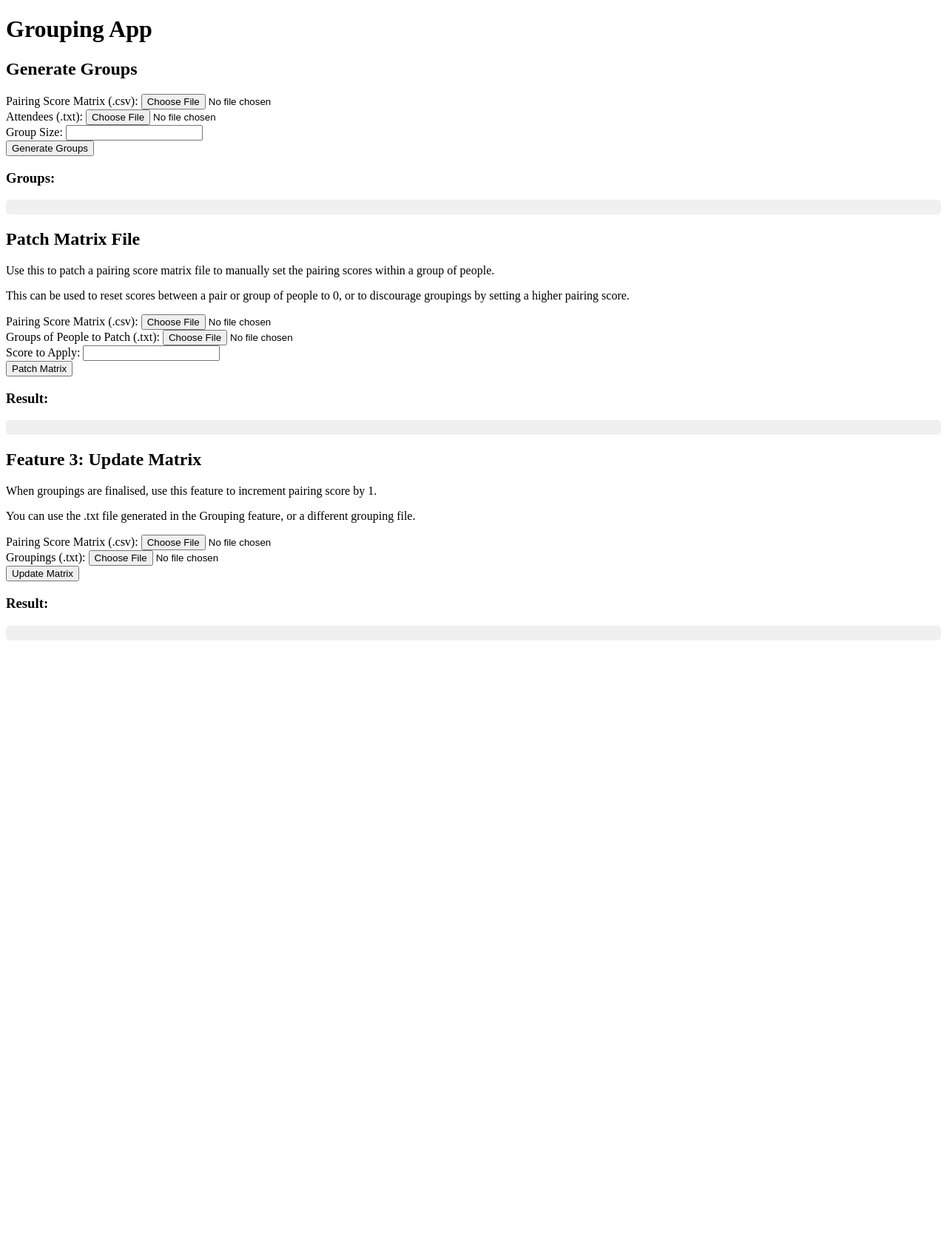
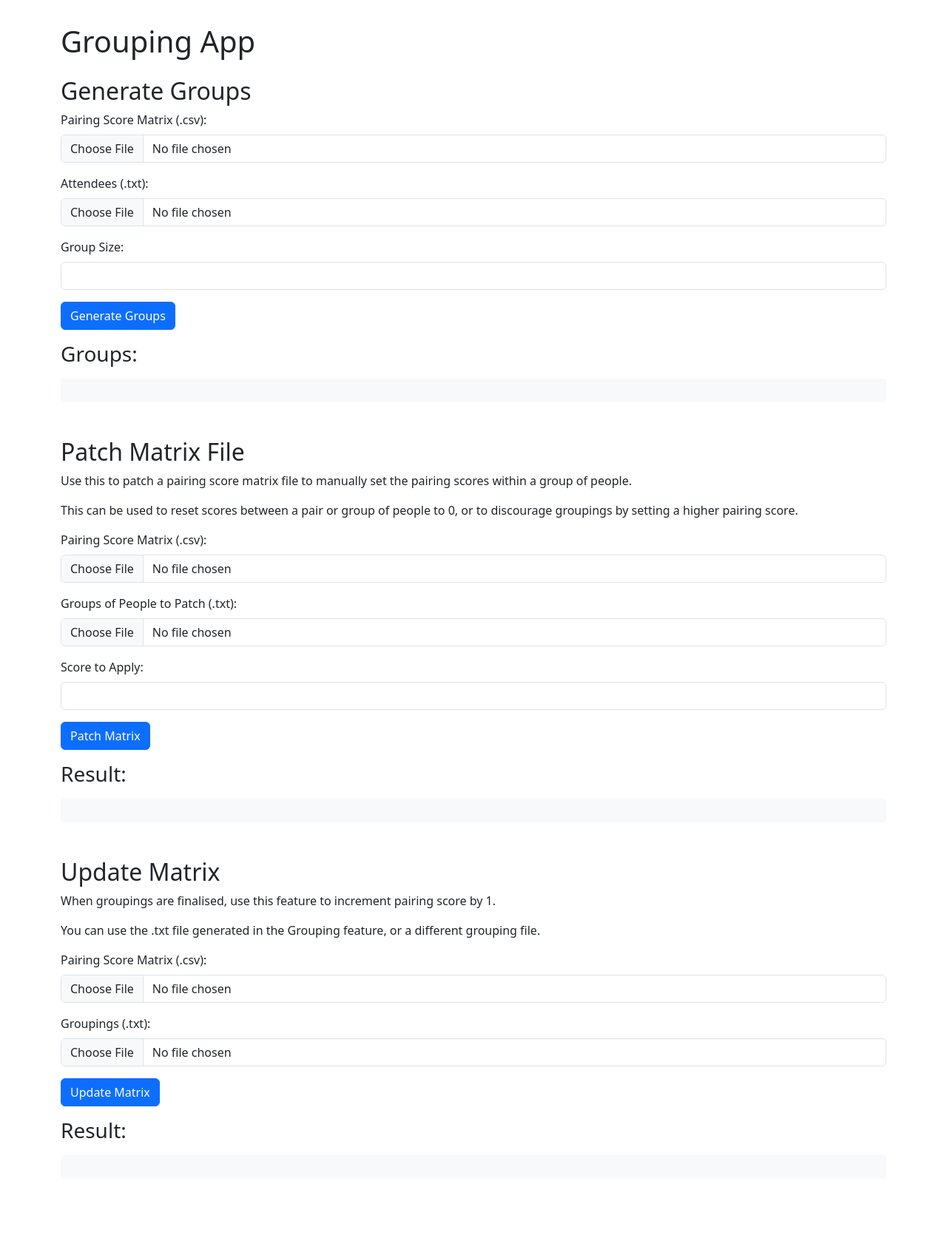
Before and after one commit to rmmsia/dinner-grouping, a Flask app: page / in a window 1280 px wide. Shown: the whole page at 74% size. Before the commit the page ends 866 px from the top, so only its background shows below. Run offline with Flask 3, Linux system fonts and the light colour scheme; some libraries are stand-ins or nearby versions.

Commit message:
Cleaned up front end

```diff
--- a/templates/index.html
+++ b/templates/index.html
@@ -1,75 +1,100 @@
-<!DOCTYPE html>
+<!doctype html>
 <html lang="en">
   <head>
-    <meta charset="UTF-8">
-    <meta name="viewport" content="width=device-width, initial-scale=1.0">
+    <meta charset="utf-8">
+    <meta name="viewport" content="width=device-width, initial-scale=1">
     <title>Grouping App</title>
+    <link href="https://cdn.jsdelivr.net/npm/bootstrap@5.3.3/dist/css/bootstrap.min.css" rel="stylesheet" integrity="sha384-QWTKZyjpPEjISv5WaRU9OFeRpok6YctnYmDr5pNlyT2bRjXh0JMhjY6hW+ALEwIH" crossorigin="anonymous">
     <script src="https://code.jquery.com/jquery-3.6.0.min.js"></script>
     <style>
+        body {
+            padding-top: 2rem;
+            padding-bottom: 2rem;
+        }
+        .feature-section {
+            margin-bottom: 3rem;
+        }
         pre {
             white-space: pre-wrap;
             word-wrap: break-word;
-            background-color: #f0f0f0;
-            padding: 10px;
-            border-radius: 5px;
+            background-color: #f8f9fa;
+            padding: 1rem;
+            border-radius: 0.25rem;
         }
     </style>
   </head>
   <body>
-    <h1>Grouping App</h1>
+    <div class="container">
+        <h1 class="mb-4">Grouping App</h1>
 
+        <div class="feature-section">
             <h2>Generate Groups</h2>
-    <form id="feature1-form">
-        <label for="csv_file">Pairing Score Matrix (.csv):</label>
-        <input type="file" name="csv_file" accept=".csv" required>
-        <br>
-        <label for="txt_file">Attendees (.txt):</label>
-        <input type="file" name="txt_file" accept=".txt" required>
-        <br>
-        <label for="integer_input">Group Size:</label>
-        <input type="number" name="integer_input" required>
-        <br>
-        <button type="submit">Generate Groups</button>
+            <form id="feature1-form" class="mb-3">
+                <div class="mb-3">
+                    <label for="csv_file" class="form-label">Pairing Score Matrix (.csv):</label>
+                    <input type="file" class="form-control" name="csv_file" accept=".csv" required>
+                </div>
+                <div class="mb-3">
+                    <label for="txt_file" class="form-label">Attendees (.txt):</label>
+                    <input type="file" class="form-control" name="txt_file" accept=".txt" required>
+                </div>
+                <div class="mb-3">
+                    <label for="integer_input" class="form-label">Group Size:</label>
+                    <input type="number" class="form-control" name="integer_input" required>
+                </div>
+                <button type="submit" class="btn btn-primary">Generate Groups</button>
             </form>
             <h3>Groups:</h3>
-    <pre id="feature1-output"></pre>
-    <a id="view-link-1" href="#" target="_blank" style="display: none;">Download Groups</a>
+            <pre id="feature1-output" class="mt-3"></pre>
+            <a id="view-link-1" href="#" target="_blank" class="btn btn-secondary mt-2" style="display: none;">Download Groups</a>
+        </div>
 
+        <div class="feature-section">
             <h2>Patch Matrix File</h2>
             <p>Use this to patch a pairing score matrix file to manually set the pairing scores within a group of people.</p>
             <p>This can be used to reset scores between a pair or group of people to 0, or to discourage groupings by setting a higher pairing score.</p>
-    <form id="feature2-form">
-        <label for="csv_file2">Pairing Score Matrix (.csv):</label>
-        <input type="file" name="csv_file2" accept=".csv" required>
-        <br>
-        <label for="txt_file2">Groups of People to Patch (.txt):</label>
-        <input type="file" name="txt_file2" accept=".txt" required>
-        <br>
-        <label for="integer_input">Score to Apply:</label>
-        <input type="number" name="patch_score" required>
-        <br>
-        <button type="submit">Patch Matrix</button>
+            <form id="feature2-form" class="mb-3">
+                <div class="mb-3">
+                    <label for="csv_file2" class="form-label">Pairing Score Matrix (.csv):</label>
+                    <input type="file" class="form-control" name="csv_file2" accept=".csv" required>
+                </div>
+                <div class="mb-3">
+                    <label for="txt_file2" class="form-label">Groups of People to Patch (.txt):</label>
+                    <input type="file" class="form-control" name="txt_file2" accept=".txt" required>
+                </div>
+                <div class="mb-3">
+                    <label for="patch_score" class="form-label">Score to Apply:</label>
+                    <input type="number" class="form-control" name="patch_score" required>
+                </div>
+                <button type="submit" class="btn btn-primary">Patch Matrix</button>
             </form>
             <h3>Result:</h3>
-    <pre id="feature2-output"></pre>
-    <a id="download-link-2" href="#" target="_blank" style="display: none;">Download Processed CSV</a>
+            <pre id="feature2-output" class="mt-3"></pre>
+            <a id="download-link-2" href="#" target="_blank" class="btn btn-secondary mt-2" style="display: none;">Download Processed CSV</a>
+        </div>
 
-    <h2>Feature 3: Update Matrix</h2>
+        <div class="feature-section">
+            <h2>Update Matrix</h2>
             <p>When groupings are finalised, use this feature to increment pairing score by 1.</p>
             <p>You can use the .txt file generated in the Grouping feature, or a different grouping file.</p>
-    <form id="feature3-form">
-        <label for="csv_file3">Pairing Score Matrix (.csv):</label>
-        <input type="file" name="csv_file3" accept=".csv" required>
-        <br>
-        <label for="txt_file3">Groupings (.txt):</label>
-        <input type="file" name="txt_file3" accept=".txt" required>
-        <br>
-        <button type="submit">Update Matrix</button>
+            <form id="feature3-form" class="mb-3">
+                <div class="mb-3">
+                    <label for="csv_file3" class="form-label">Pairing Score Matrix (.csv):</label>
+                    <input type="file" class="form-control" name="csv_file3" accept=".csv" required>
+                </div>
+                <div class="mb-3">
+                    <label for="txt_file3" class="form-label">Groupings (.txt):</label>
+                    <input type="file" class="form-control" name="txt_file3" accept=".txt" required>
+                </div>
+                <button type="submit" class="btn btn-primary">Update Matrix</button>
             </form>
             <h3>Result:</h3>
-    <pre id="feature3-output"></pre>
-    <a id="download-link-3" href="#" target="_blank" style="display: none;">Download Processed CSV</a>
+            <pre id="feature3-output" class="mt-3"></pre>
+            <a id="download-link-3" href="#" target="_blank" class="btn btn-secondary mt-2" style="display: none;">Download Processed CSV</a>
+        </div>
+    </div>
 
+    <script src="https://cdn.jsdelivr.net/npm/bootstrap@5.3.3/dist/js/bootstrap.bundle.min.js" integrity="sha384-YvpcrYf0tY3lHB60NNkmXc5s9fDVZLESaAA55NDzOxhy9GkcIdslK1eN7N6jIeHz" crossorigin="anonymous"></script>
     <script>
         $(document).ready(function() {
             function displayOutput(outputId, data, linkId) {
@@ -105,10 +130,11 @@
                 }
             }
 
-            $('#feature1-form').on('submit', function(e) {
+            $('#feature1-form, #feature2-form, #feature3-form').on('submit', function(e) {
                 e.preventDefault();
                 var formData = new FormData(this);
-                formData.append('feature1', 'true');
+                var featureNumber = this.id.charAt(7);
+                formData.append('feature' + featureNumber, 'true');
                 $.ajax({
                     url: '/',
                     type: 'POST',
@@ -116,51 +142,11 @@
                     processData: false,
                     contentType: false,
                     success: function(response) {
-                        displayOutput('#feature1-output', response, '#view-link-1');
+                        displayOutput('#feature' + featureNumber + '-output', response, '#' + (featureNumber === '1' ? 'view' : 'download') + '-link-' + featureNumber);
                     },
                     error: function(xhr, status, error) {
-                        $('#feature1-output').text('An error occurred: ' + error);
-                        $('#view-link-1').hide();
-                    }
-                });
-            });
-
-            $('#feature2-form').on('submit', function(e) {
-                e.preventDefault();
-                var formData = new FormData(this);
-                formData.append('feature2', 'true');
-                $.ajax({
-                    url: '/',
-                    type: 'POST',
-                    data: formData,
-                    processData: false,
-                    contentType: false,
-                    success: function(response) {
-                        displayOutput('#feature2-output', response, '#download-link-2');
-                    },
-                    error: function(xhr, status, error) {
-                        $('#feature2-output').text('An error occurred: ' + error);
-                        $('#download-link-2').hide();
-                    }
-                });
-            });
-
-            $('#feature3-form').on('submit', function(e) {
-                e.preventDefault();
-                var formData = new FormData(this);
-                formData.append('feature3', 'true');
-                $.ajax({
-                    url: '/',
-                    type: 'POST',
-                    data: formData,
-                    processData: false,
-                    contentType: false,
-                    success: function(response) {
-                        displayOutput('#feature3-output', response, '#download-link-3');
-                    },
-                    error: function(xhr, status, error) {
-                        $('#feature3-output').text('An error occurred: ' + error);
-                        $('#download-link-3').hide();
+                        $('#feature' + featureNumber + '-output').text('An error occurred: ' + error);
+                        $('#' + (featureNumber === '1' ? 'view' : 'download') + '-link-' + featureNumber).hide();
                     }
                 });
             });
```
Lines whose indentation alone changed are shown as unchanged.
